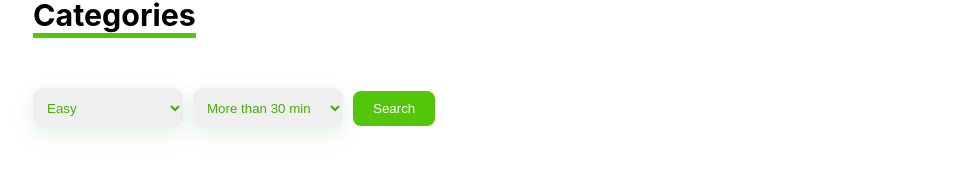
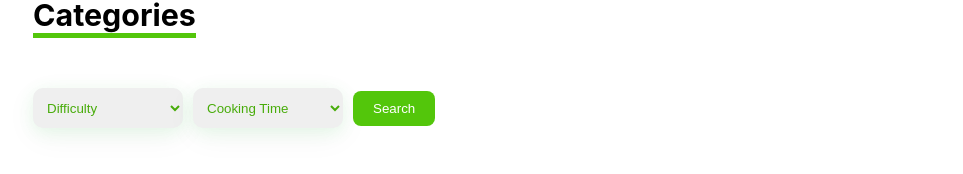
Before and after one commit to nams0/namso-food, a Next.js app: page /categories in a window 1280 px wide. Shown: the part 172-346 px from the top of the page, without its empty margins (157-1120 px from the left). Built offline with nearby package versions, Linux system fonts and the light colour scheme.

Commit message:
feat(logic of selection): added state and handled query

```diff
--- a/components/templates/CategoriesPage.js
+++ b/components/templates/CategoriesPage.js
@@ -1,27 +1,44 @@
+import { useState } from "react"
 import styles from "./CategoriesPage.module.css"
+import { useRouter } from "next/router"
 
 function CategoriesPage() {
+  const router = useRouter()
+  const [query, setQuery] = useState({ difficulty: "", time: "" })
+
+  const changeHandler = (e) =>
+    setQuery({ ...query, [e.target.name]: e.target.value })
+
+  const searchHandler = () => {
+    console.log(query)
+    router.push({ pathname: "/categories", query })
+  }
+
   return (
     <div className={styles.container}>
       <h2>Categories</h2>
       <div className={styles.subContainer}>
         <div className={styles.select}>
-          <select>
-            <option defaultChecked disabled>
+          <select
+            value={query.difficulty}
+            name="difficulty"
+            onChange={changeHandler}
+          >
+            <option disabled value="">
               Difficulty
             </option>
-            <option>Easy</option>
-            <option>Medium</option>
-            <option>Hard</option>
+            <option value="Easy">Easy</option>
+            <option value="Medium">Medium</option>
+            <option value="Hard">Hard</option>
           </select>
-          <select>
-            <option defaultChecked disabled>
+          <select value={query.time} name="time" onChange={changeHandler}>
+            <option disabled value="">
               Cooking Time
             </option>
-            <option>More than 30 min</option>
-            <option>Less than 30 min</option>
+            <option value="More">More than 30 min</option>
+            <option value="Less">Less than 30 min</option>
           </select>
-          <button>Search</button>
+          <button onClick={searchHandler}>Search</button>
         </div>
       </div>
     </div>
```
